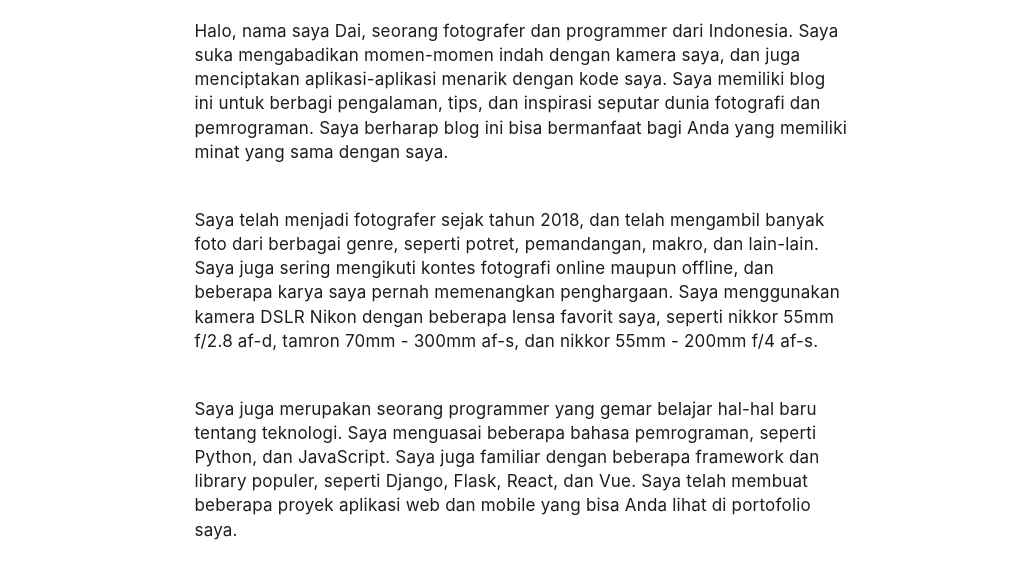
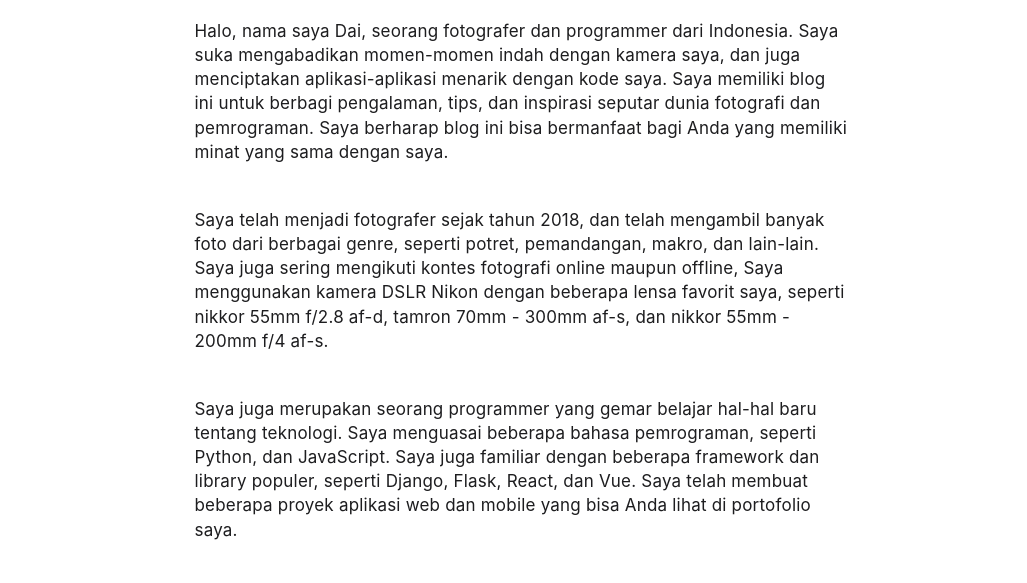
Before and after one commit to Madd-KW/blog, a plain HTML site: page about/index.html in a window 1280 px wide. Shown: the part 145-728 px from the top of the page, without its empty margins (119-1146 px from the left). Drawn offline with Linux system fonts and the light colour scheme.

Commit message:
fix about me

```diff
--- a/about/index.html
+++ b/about/index.html
@@ -101,7 +101,7 @@ Saya telah menjadi fotografer sejak tahun 2018, dan telah mengambil banyak foto
 
 
             <p class="component-content component">Halo, nama saya Dai, seorang fotografer dan programmer dari Indonesia. Saya suka mengabadikan momen-momen indah dengan kamera saya, dan juga menciptakan aplikasi-aplikasi menarik dengan kode saya. Saya memiliki blog ini untuk berbagi pengalaman, tips, dan inspirasi seputar dunia fotografi dan pemrograman. Saya berharap blog ini bisa bermanfaat bagi Anda yang memiliki minat yang sama dengan saya.</p>
-<p class="component-content component">Saya telah menjadi fotografer sejak tahun 2018, dan telah mengambil banyak foto dari berbagai genre, seperti potret, pemandangan, makro, dan lain-lain. Saya juga sering mengikuti kontes fotografi online maupun offline, dan beberapa karya saya pernah memenangkan penghargaan. Saya menggunakan kamera DSLR Nikon dengan beberapa lensa favorit saya, seperti nikkor 55mm f/2.8 af-d, tamron 70mm - 300mm af-s, dan nikkor 55mm - 200mm f/4 af-s.</p>
+<p class="component-content component">Saya telah menjadi fotografer sejak tahun 2018, dan telah mengambil banyak foto dari berbagai genre, seperti potret, pemandangan, makro, dan lain-lain. Saya juga sering mengikuti kontes fotografi online maupun offline, Saya menggunakan kamera DSLR Nikon dengan beberapa lensa favorit saya, seperti nikkor 55mm f/2.8 af-d, tamron 70mm - 300mm af-s, dan nikkor 55mm - 200mm f/4 af-s.</p>
 <p class="component-content component">Saya juga merupakan seorang programmer yang gemar belajar hal-hal baru tentang teknologi. Saya menguasai beberapa bahasa pemrograman, seperti Python, dan JavaScript. Saya juga familiar dengan beberapa framework dan library populer, seperti Django, Flask, React, dan Vue. Saya telah membuat beberapa proyek aplikasi web dan mobile yang bisa Anda lihat di portofolio saya.</p>
 <p class="component-content component">Jika Anda ingin mengenal saya lebih jauh, atau memiliki pertanyaan, saran, atau kritik tentang blog ini, silakan hubungi saya melalui email atau media sosial yang tertera di bawah ini. Terima kasih telah mengunjungi blog saya. Sampai jumpa di postingan selanjutnya!</p>
 
```
